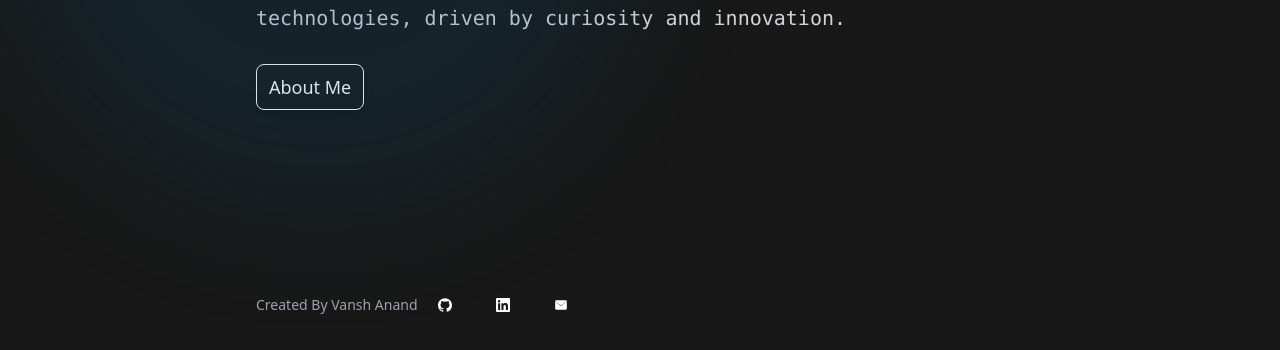
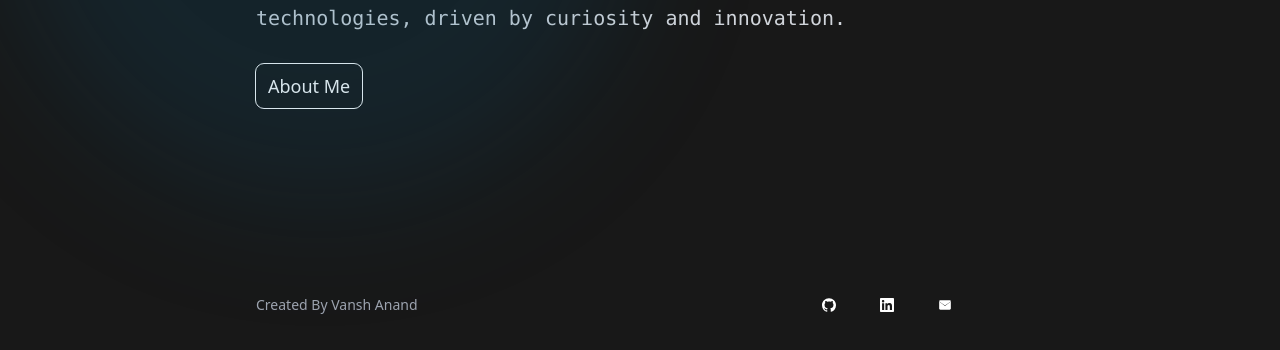
Before and after one commit to vanshanand34/Vansh-Portfolio, a Next.js app: page / in a window 1280 px wide. Shown: the part 440-790 px from the top of the page. Built offline with nearby package versions, Linux system fonts and the light colour scheme.

Commit message:
fix: UI fixes and minor changes

```diff
--- a/app/HomePage.tsx
+++ b/app/HomePage.tsx
@@ -28,7 +28,8 @@ function HomePageComponent() {
         </div>
 
         <div className="py-4 pb-24">
-          <button className="border border-white hover:border-blue-600 shadow-lg rounded-lg md:text-lg px-3 py-2">
+          <button className="outline outline-1 outline-white hover:outline-none hover:bg-[#343434]
+          rounded-lg md:text-lg px-3 py-2">
             <Link href={"/about-me"}>
               About Me
             </Link>
@@ -36,7 +37,7 @@ function HomePageComponent() {
         </div>
 
 
-        <footer className="absolute bottom-6 flex justify-between items-center">
+        <footer className="absolute bottom-6 flex justify-between gap-x-8 sm:gap-x-24 md:gap-x-72 lg:gap-x-96 items-center">
           <div className="text-gray-400 md:text-md text-sm">
             Created By Vansh Anand
           </div>
--- a/app/Navbar.tsx
+++ b/app/Navbar.tsx
@@ -12,7 +12,7 @@ export default function ResponsiveNavbar({ activeElement }: { activeElement: str
         return (
             activeElement == currNavItem ?
                 "bg-gray-800 outline outline-1 outline-gray-600" :
-                "hover:bg-gray-900 hover:outline hover:outline-1 hover:outline-gray-600"
+                "hover:bg-slate-900 hover:outline hover:outline-1 hover:outline-gray-600"
         )
     }
 
--- a/app/resume/ResumePage.tsx
+++ b/app/resume/ResumePage.tsx
@@ -28,7 +28,8 @@ function ResumeComponent() {
 
                 <div className="flex justify-center items-center w-full py-12">
                     <button onClick={() => window.location.href = "api/resume"}
-                        className="rounded-lg border border-white hover:border-blue-600 md:text-3xl text-lg shadow-lg py-2 px-3">
+                        className="outline outline-1 outline-white hover:outline-none hover:bg-gray-800
+                        rounded-lg md:text-3xl text-lg py-3 px-4">
                         Download Resume
                     </button>
                 </div>
--- a/public/GmailLogo.tsx
+++ b/public/GmailLogo.tsx
@@ -2,7 +2,7 @@ import React from "react";
 
 export default function GmailLogo({width = 18, height = 18}: {width?: number, height?: number}) {
     return (
-        <div className="text-white hover:text-red-600 px-1">
+        <div className="text-white px-1">
             <svg width={width} height={height} viewBox="0 0 24 24" fill="currentColor">
                 <path d="M12 13.5L2 6V18C2 19.1 2.9 20 4 20H20C21.1 20 22 19.1 22 18V6L12 13.5Z" />
                 <path d="M20 4H4C2.9 4 2 4.9 2 6L12 13L22 6C22 4.9 21.1 4 20 4Z" />
--- a/public/LinkedinLogo.tsx
+++ b/public/LinkedinLogo.tsx
@@ -2,7 +2,7 @@ import React from "react";
 
 export default function LinkedinLogo ({width = 18, height = 18}: {width?: number, height?: number}) {
     return (
-        <svg className="text-white hover:text-blue-600 mx-1" viewBox="0 0 24 24" fill="currentColor"
+        <svg className="text-white mx-1" viewBox="0 0 24 24" fill="currentColor"
             width={width} height={height}>
             <path d="M22.23 0H1.77C.79 0 0 .78 0 1.75v20.5C0 23.22.79 24 1.77 24h20.46c.98 0 1.77-.78 1.77-1.75V1.75C24 .78 23.21 0 22.23 0zM7.12 20.45H3.56V9H7.12v11.45zM5.34 7.54c-1.17 0-2.11-.94-2.11-2.1 0-1.16.94-2.1 2.11-2.1s2.1.94 2.1 2.1c0 1.16-.94 2.1-2.1 2.1zM20.45 20.45h-3.56v-5.56c0-1.33-.03-3.05-1.86-3.05s-2.15 1.45-2.15 2.95v5.66H9.32V9h3.41v1.56h.05c.48-.91 1.67-1.86 3.44-1.86 3.68 0 4.36 2.42 4.36 5.57v6.18z" />
         </svg>
```
